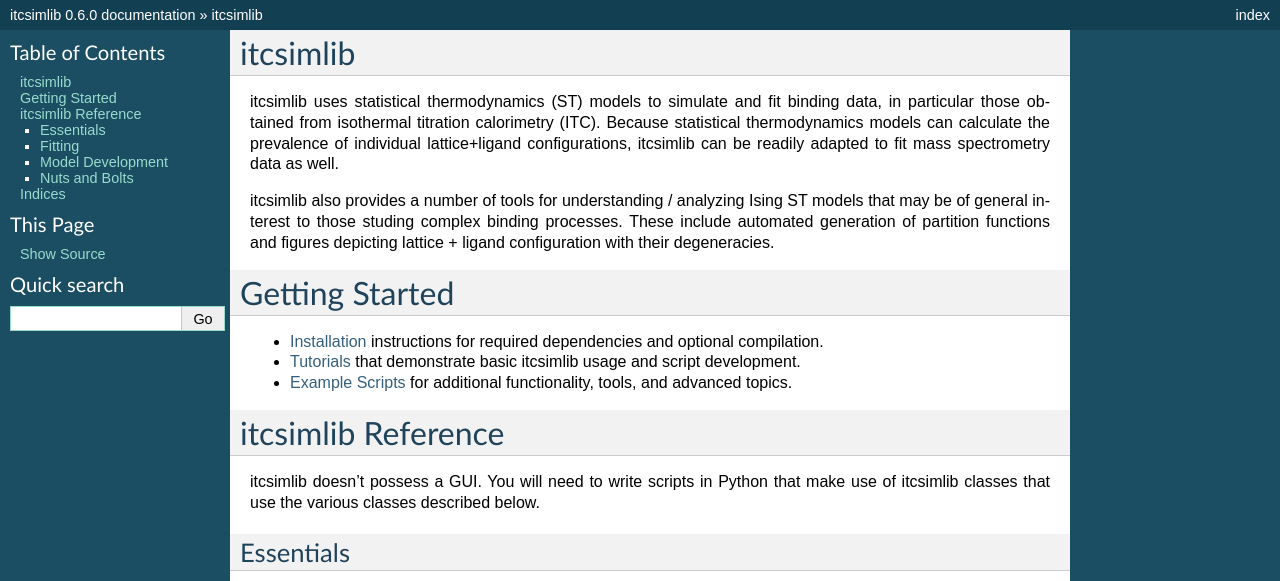
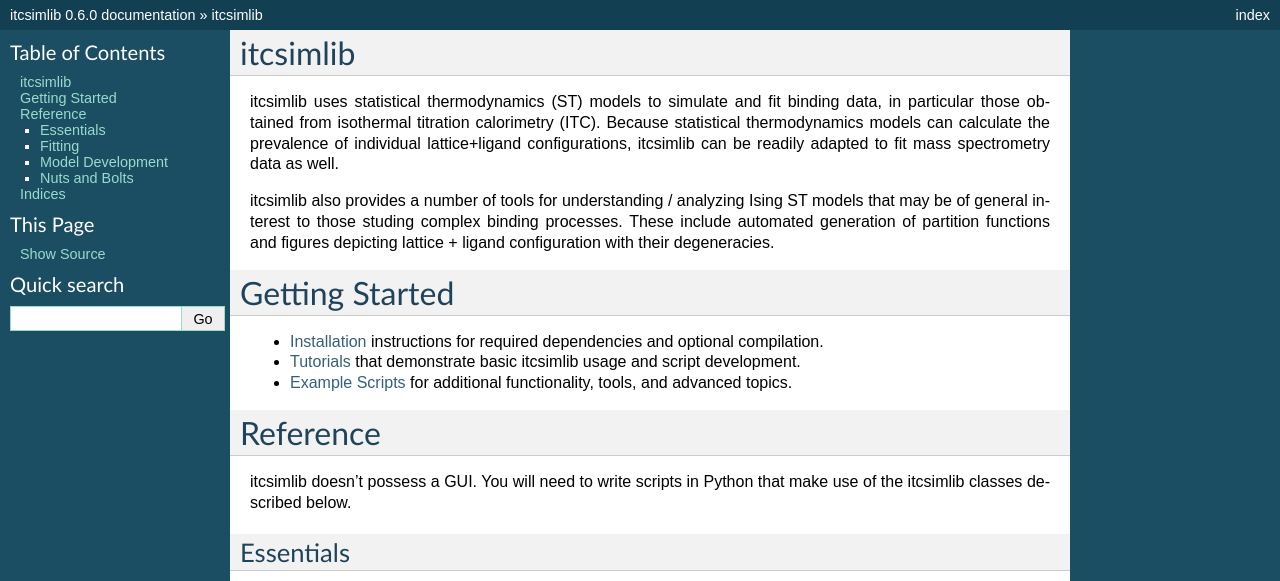
Before and after one commit to elihuihms/itcsimlib, a Sphinx documentation site: the page built from docs/index.rst, in a window 1280 px wide. Shown: the top 581 px of the page. Built offline with Sphinx 7.4.7, drawn with Linux system fonts in a browser that asks for light colours; grey boxes are pictures that could not be loaded.

Commit message:
Update index.rst

```diff
--- a/docs/index.rst
+++ b/docs/index.rst
@@ -14,10 +14,10 @@ Getting Started
 
 * :ref:`itcsimlib-examples` for additional functionality, tools, and advanced topics.
 
-itcsimlib Reference
+Reference
 ===================
 
-itcsimlib doesn't possess a GUI. You will need to write scripts in Python that make use of itcsimlib classes that use the various classes described below.
+itcsimlib doesn't possess a GUI. You will need to write scripts in Python that make use of the itcsimlib classes described below.
 
 Essentials
 ----------
```
